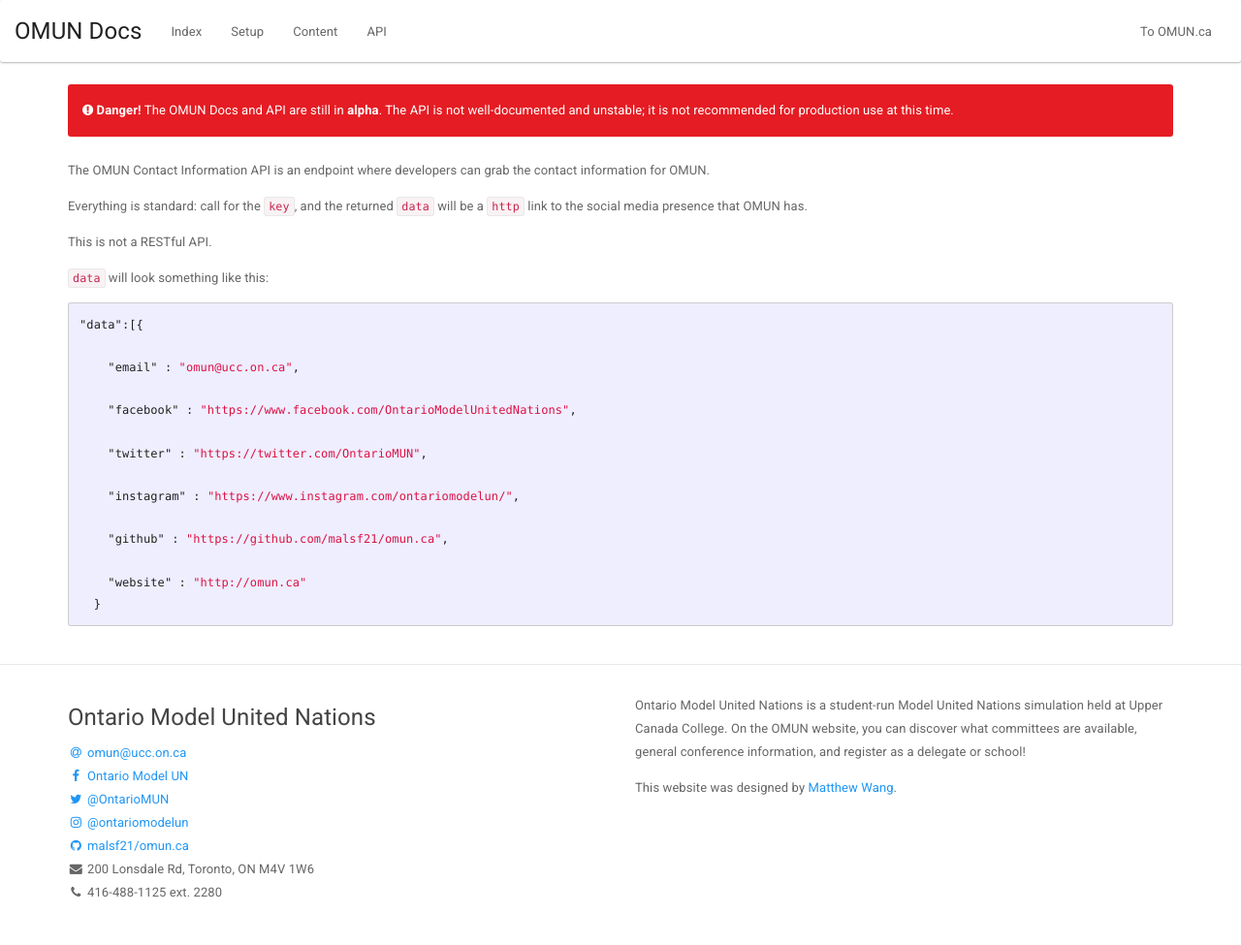
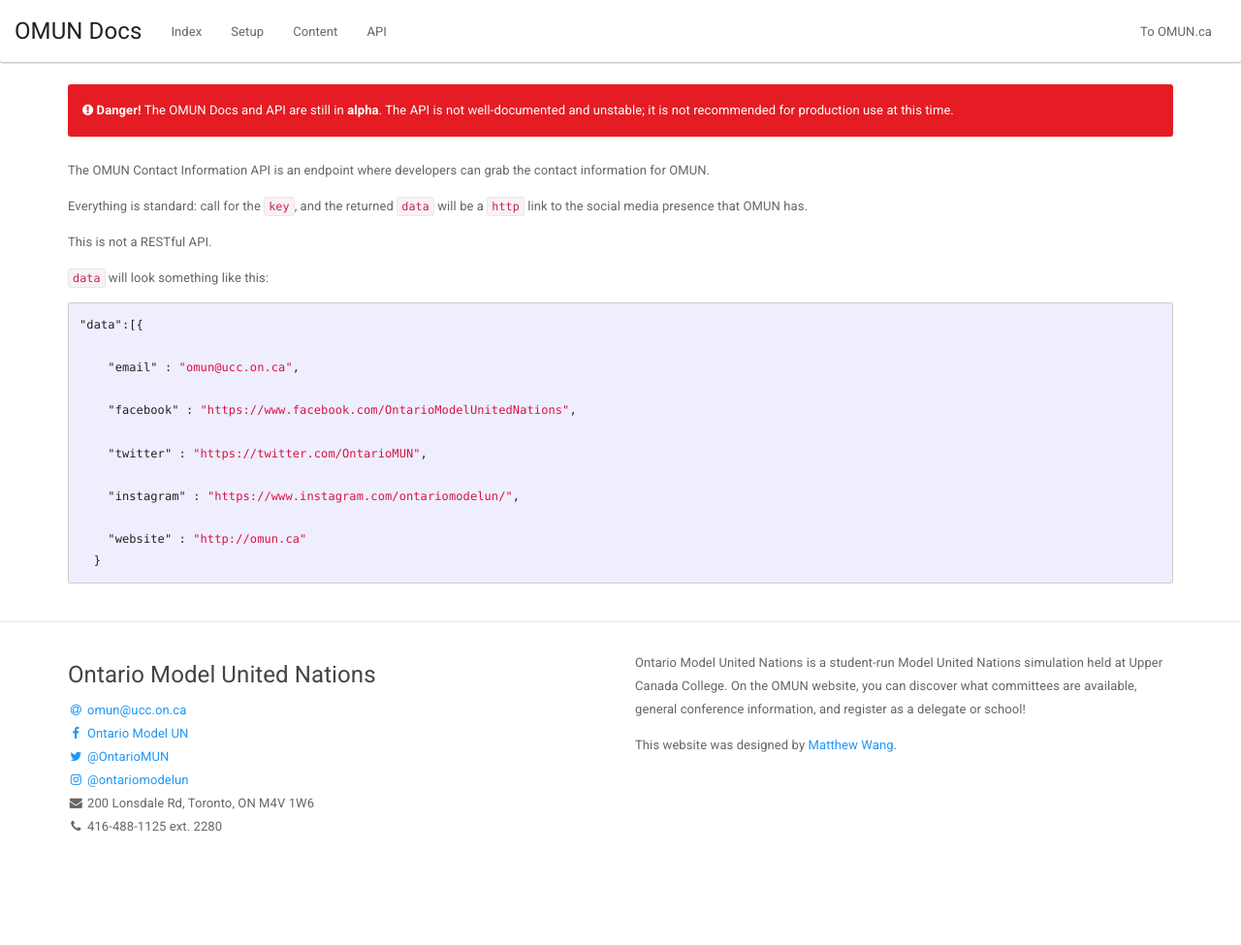
Before and after one commit to malsf21/omun.ca, a Jekyll site: the page built from _docs/api-contact.md, in a window 1280 px wide. Shown: the whole page at 97% size. Built offline with Jekyll 4.4.1, drawn with Linux system fonts in a browser that asks for light colours; after the commit the page ends 906 px from its top, so only the background shows below that.

Commit message:
removes github references

````diff
--- a/_data/contact.yml
+++ b/_data/contact.yml
@@ -4,4 +4,3 @@ email: "omun@ucc.on.ca"
 facebook: "https://www.facebook.com/OntarioModelUnitedNations"
 twitter: "https://twitter.com/OntarioMUN"
 instagram: "https://www.instagram.com/ontariomodelun/"
-github: "https://github.com/malsf21/omun.ca"
--- a/_docs/api-contact.md
+++ b/_docs/api-contact.md
@@ -24,8 +24,6 @@ This is not a RESTful API.
 
     "instagram" : "https://www.instagram.com/ontariomodelun/",
 
-    "github" : "https://github.com/malsf21/omun.ca",
-
     "website" : "http://omun.ca"
   }
 ```
--- a/_includes/footer.html
+++ b/_includes/footer.html
@@ -9,7 +9,6 @@
           <li><a href="{{ site.data.contact.facebook }}"><span class="fa fa-fw fa-facebook"></span> Ontario Model UN</a></li>
           <li><a href="{{ site.data.contact.twitter }}"><span class="fa fa-fw fa-twitter"></span> @OntarioMUN</a></li>
           <li><a href="{{ site.data.contact.instagram }}"><span class="fa fa-fw fa-instagram"></span> @ontariomodelun</a></li>
-          <li><a href="{{ site.data.contact.github }}"><span class="fa fa-fw fa-github"></span> malsf21/omun.ca</a></li>
           <li><span class="fa fa-fw fa-envelope"></span> 200 Lonsdale Rd, Toronto, ON M4V 1W6</li>
           <li><span class="fa fa-fw fa-phone"></span> 416-488-1125 ext. 2280</li>
         </ul>
--- a/_includes/header.html
+++ b/_includes/header.html
@@ -20,7 +20,7 @@
         <li><a href="{{ "/delegate-center/" | prepend: site.baseurl }}">Delegate Center</a></li>
       </ul>
       <ul class="nav navbar-nav navbar-right">
-        <p class="navbar-text lead"><a href="{{ site.data.contact.facebook }}" style="color:white;"><span class="fa fa-facebook"></span></a> <a href="{{ site.data.contact.twitter }}" style="color:white;"><span class="fa fa-twitter"></span></a> <a href="{{ site.data.contact.instagram }}" style="color:white;"><span class="fa fa-instagram"></span></a> <a href="{{ site.data.contact.github }}" style="color:white;"><span class="fa fa-github"></span></a></p>
+        <p class="navbar-text lead"><a href="{{ site.data.contact.facebook }}" style="color:white;"><span class="fa fa-facebook"></span></a> <a href="{{ site.data.contact.twitter }}" style="color:white;"><span class="fa fa-twitter"></span></a> <a href="{{ site.data.contact.instagram }}" style="color:white;"><span class="fa fa-instagram"></span></a></p>
         <li><form action="{{ "/reg/" | prepend: site.baseurl }}" type="POST"><button type="submit" class="btn btn-default navbar-btn">Register</button></form></li>
       </ul>
     </div>
````
